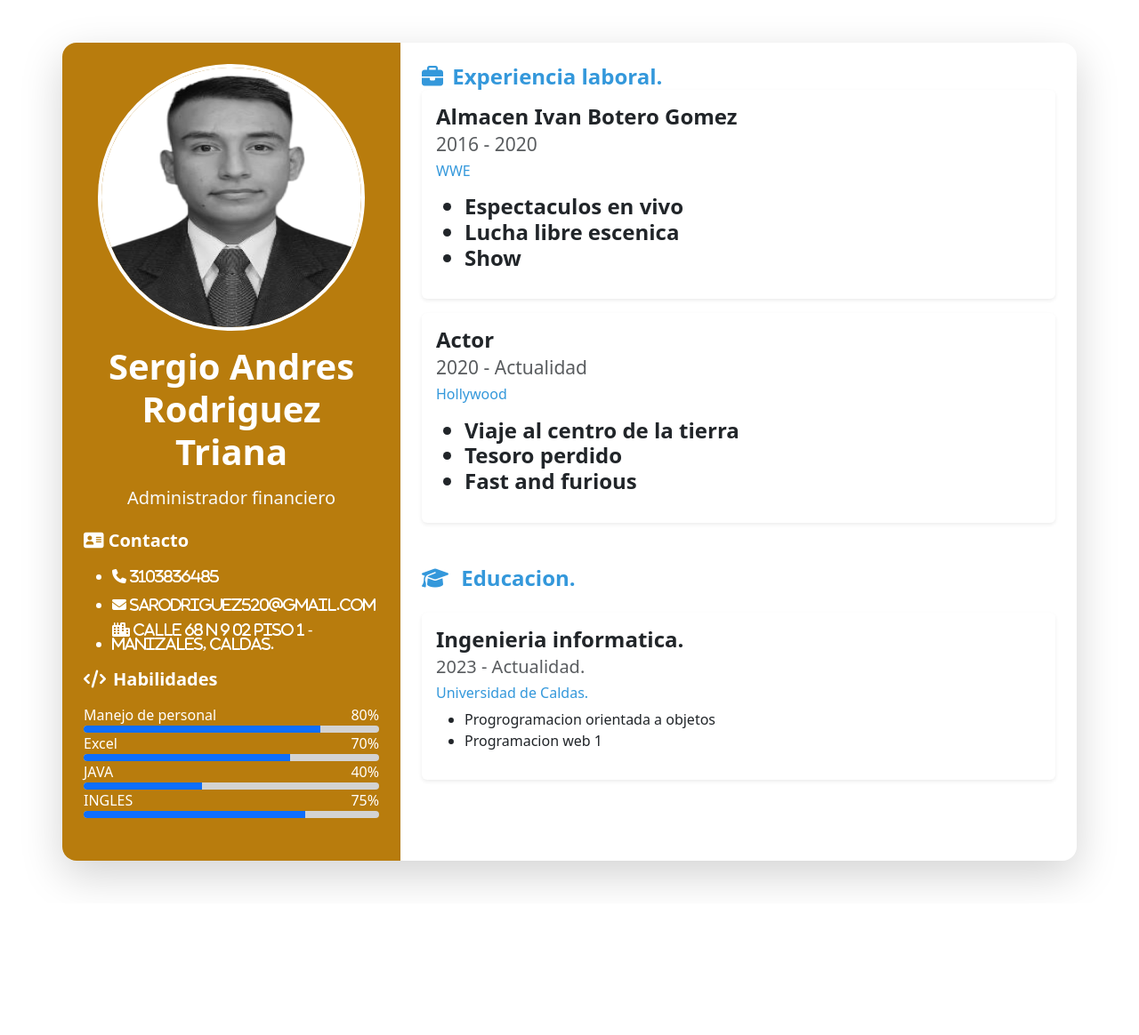
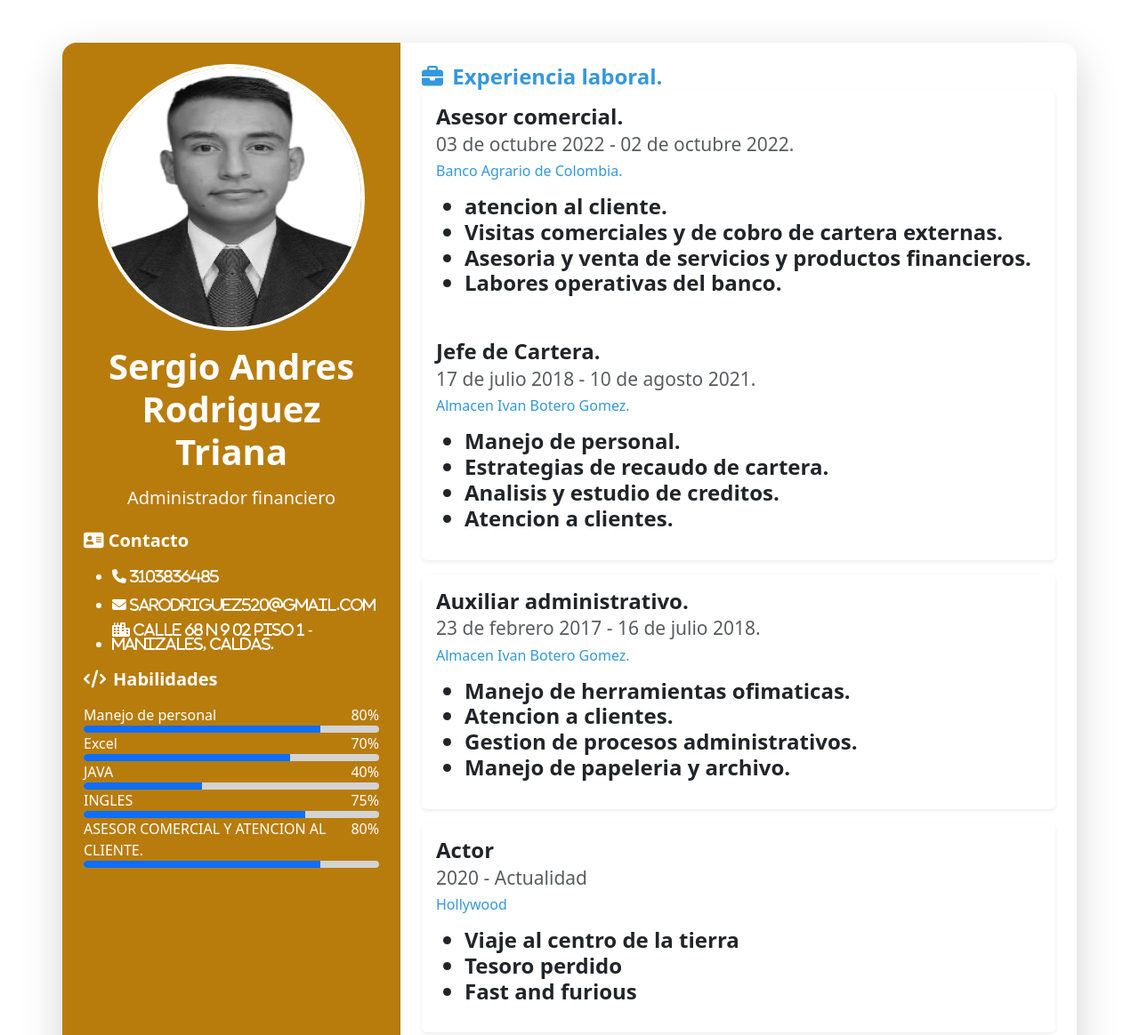
Before and after one commit to SERGIO-TRIANA/SERGIO-TRIANA.github.io, a plain HTML site: page index.html in a window 1280 px wide. Shown: the top 1164 px of the page at 89% size. Before the commit the page ends 1016 px from the top, so only its background shows below. Drawn offline with nearby package versions, Linux system fonts and the light colour scheme.

Commit message:
tercer commit

```diff
--- a/index.html
+++ b/index.html
@@ -88,6 +88,15 @@
                             <div class="progress-bar" role="progressbar" style="width: 75%;"></div>
 
                         </div>
+                        <div class="d-flex justify-content-between">
+                            <span>ASESOR COMERCIAL Y ATENCION AL CLIENTE. </span>
+                            <br>
+                            <span> 80%</span>
+                        </div>
+                        <div class="progress" style="height: 8px;">
+                            <div class="progress-bar" role="progressbar" style="width: 80%;"></div>
+
+                        </div>
 
                     </section>
 
@@ -106,16 +115,49 @@
                         <div class="card mb-3 border-0 shadow-sm">
                             <div class="card-body">
                                 <h4 class="card-title fw-bold">
-                                    Almacen Ivan Botero Gomez
+                                    Asesor comercial.
                                 </h4>
                                 <h5 class="card-subtitle mb-2 text-muted small">
-                                    2016 - 2020
+                                    03 de octubre 2022 - 02 de octubre 2022.
                                 </h5>
-                                <h6 class="text-primary">WWE</h6>
+                                <h6 class="text-primary">Banco Agrario de Colombia.</h6>
                                 <ul class="mt-3">
-                                    <li>Espectaculos en vivo</li>
-                                    <li>Lucha libre escenica</li>
-                                    <li>Show</li>
+                                    <li>atencion al cliente.</li>
+                                    <li>Visitas comerciales y de cobro de cartera externas.</li>
+                                    <li>Asesoria y venta de servicios y productos financieros.</li>
+                                    <li>Labores operativas del banco.</li>
+                                </ul>
+                            </div>
+                            <div class="card-body">
+                                <h4 class="card-title fw-bold">
+                                    Jefe de Cartera.
+                                </h4>
+                                <h5 class="card-subtitle mb-2 text-muted small">
+                                    17 de julio 2018 - 10 de agosto 2021.
+                                </h5>
+                                <h6 class="text-primary">Almacen Ivan Botero Gomez.</h6>
+                                <ul class="mt-3">
+                                    <li>Manejo de personal.</li>
+                                    <li>Estrategias de recaudo de cartera.</li>
+                                    <li>Analisis y estudio de creditos.</li>
+                                    <li>Atencion a clientes.</li>
+                                </ul>
+                            </div>
+                        </div>
+                        <div class="card mb-3 border-0 shadow-sm">
+                            <div class="card-body">
+                                <h4 class="card-title fw-bold">
+                                    Auxiliar administrativo.
+                                </h4>
+                                <h5 class="card-subtitle mb-2 text-muted small">
+                                    23 de febrero 2017 - 16 de julio 2018.
+                                </h5>
+                                <h6 class="text-primary">Almacen Ivan Botero Gomez.</h6>
+                                <ul class="mt-3">
+                                    <li>Manejo de herramientas ofimaticas.</li>
+                                    <li>Atencion a clientes.</li>
+                                    <li>Gestion de procesos administrativos.</li>
+                                    <li>Manejo de papeleria y archivo.</li>
                                 </ul>
                             </div>
                         </div>
```
